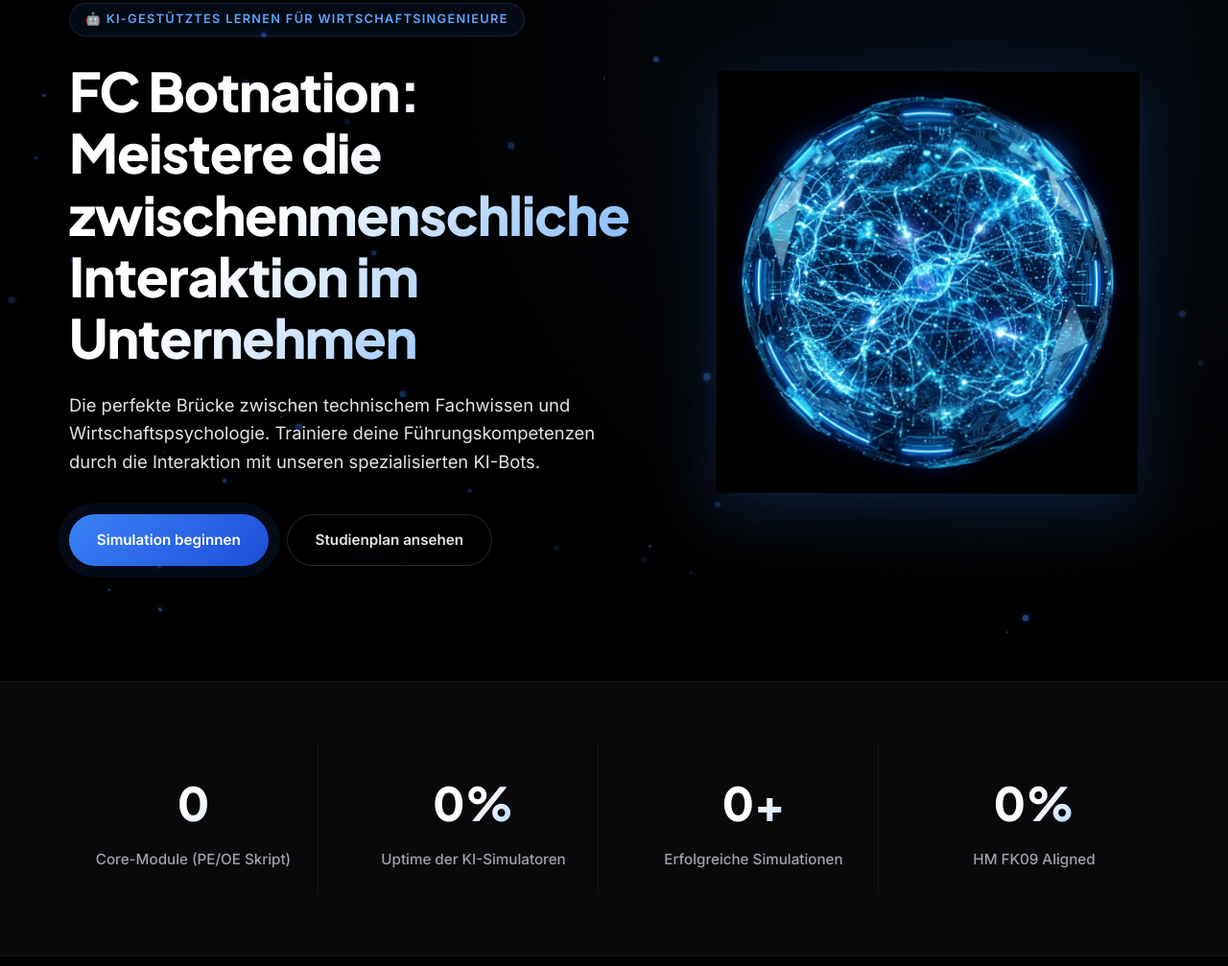
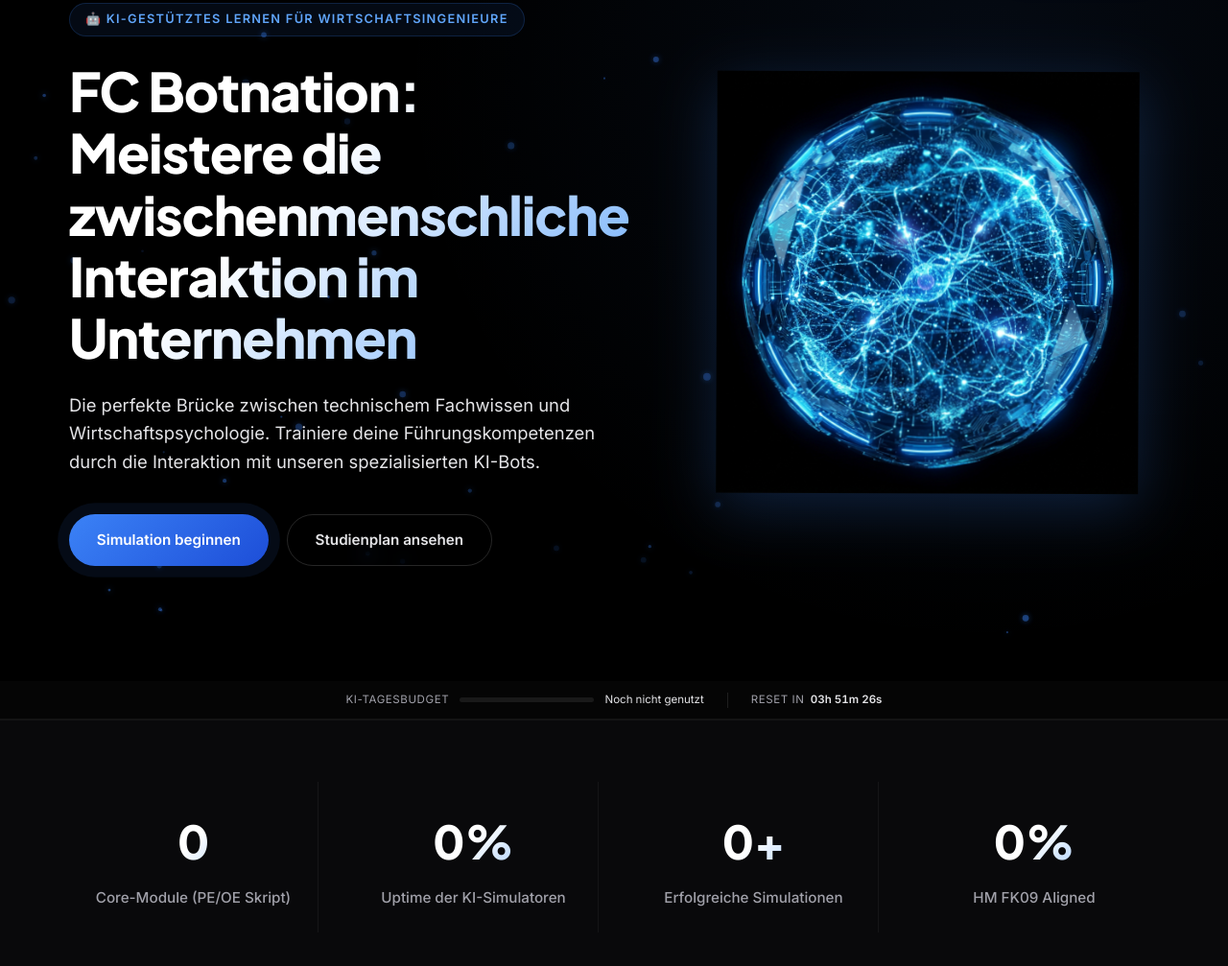
Before and after one commit to lopez-pa/fc-botnation, a website: page index.html in a window 1280 px wide. Shown: the part 90-1097 px from the top of the page at 96% size. Drawn offline with Linux system fonts and the light colour scheme.

Commit message:
Add token status bar with daily countdown

```diff
--- a/index.html
+++ b/index.html
@@ -68,6 +68,26 @@
                 </div>
             </div>
         </section>
+
+        <!-- TOKEN STATUS BAR -->
+        <div class="token-status" id="token-status">
+            <div class="container">
+                <div class="token-status-inner">
+                    <div class="token-info" id="token-info">
+                        <span class="token-label">KI-Tagesbudget</span>
+                        <div class="token-bar-track">
+                            <div class="token-bar-fill" id="token-bar-fill"></div>
+                        </div>
+                        <span class="token-numbers" id="token-numbers">Noch nicht genutzt</span>
+                    </div>
+                    <div class="token-divider"></div>
+                    <div class="token-reset">
+                        <span class="token-reset-label">Reset in</span>
+                        <span class="token-reset-value" id="token-reset-value">—</span>
+                    </div>
+                </div>
+            </div>
+        </div>
 
         <!-- 3. SOCIAL PROOF & METRIKEN -->
         <section class="social-proof reveal" id="metrics-section">
--- a/script.js
+++ b/script.js
@@ -1,11 +1,11 @@
 document.addEventListener('DOMContentLoaded', () => {
-    // Initialize functions
     initNavbarScroll();
     initMobileNav();
     initParticleSystem();
     initIntersectionObserver();
     initFlipCardsTouch();
     initChatbotModal();
+    initTokenStatus();
 });
 
 /* ==========================================
@@ -240,7 +240,57 @@ function initFlipCardsTouch() {
 }
 
 /* ==========================================
-   7. CHATBOT SIMULATOR MODAL
+   7. TOKEN STATUS BAR
+   ========================================== */
+function initTokenStatus() {
+    startResetCountdown();
+}
+
+function startResetCountdown() {
+    const el = document.getElementById('token-reset-value');
+    if (!el) return;
+
+    function tick() {
+        const now = new Date();
+        const midnight = new Date(Date.UTC(
+            now.getUTCFullYear(), now.getUTCMonth(), now.getUTCDate() + 1
+        ));
+        const diff = midnight - now;
+
+        const h = Math.floor(diff / 3600000);
+        const m = Math.floor((diff % 3600000) / 60000);
+        const s = Math.floor((diff % 60000) / 1000);
+
+        el.textContent = `${String(h).padStart(2,'0')}h ${String(m).padStart(2,'0')}m ${String(s).padStart(2,'0')}s`;
+    }
+
+    tick();
+    setInterval(tick, 1000);
+}
+
+function updateTokenBar(rateLimit) {
+    const { limitTokens, remainingTokens } = rateLimit;
+    if (!limitTokens) return;
+
+    const usedTokens = limitTokens - remainingTokens;
+    const pct = Math.min((usedTokens / limitTokens) * 100, 100);
+
+    const fill = document.getElementById('token-bar-fill');
+    const numbers = document.getElementById('token-numbers');
+
+    if (!fill || !numbers) return;
+
+    fill.style.width = pct + '%';
+    fill.classList.remove('warning', 'danger');
+    if (pct >= 90) fill.classList.add('danger');
+    else if (pct >= 65) fill.classList.add('warning');
+
+    const fmt = n => n >= 1000 ? (n / 1000).toFixed(0) + 'k' : n;
+    numbers.textContent = `${fmt(usedTokens)} / ${fmt(limitTokens)} tokens`;
+}
+
+/* ==========================================
+   8. CHATBOT SIMULATOR MODAL
    ========================================== */
 function initChatbotModal() {
     const modal = document.getElementById('chatbot-modal');
@@ -344,6 +394,7 @@ function initChatbotModal() {
             const content = data.content || '';
             conversationHistory.push({ role: 'assistant', content });
             addBotMessage(content, BOT_ICON);
+            if (data.rateLimit) updateTokenBar(data.rateLimit);
 
         } catch (err) {
             typingEl.remove();
--- a/styles.css
+++ b/styles.css
@@ -375,6 +375,91 @@ section {
     width: 440px;
     height: auto;
     animation: float 6s ease-in-out infinite;
+}
+
+/* --- TOKEN STATUS BAR --- */
+.token-status {
+    background: rgba(255, 255, 255, 0.02);
+    border-bottom: 1px solid rgba(255, 255, 255, 0.05);
+    padding: 0.65rem 0;
+}
+
+.token-status-inner {
+    display: flex;
+    align-items: center;
+    justify-content: center;
+    gap: 1.5rem;
+    flex-wrap: wrap;
+}
+
+.token-info {
+    display: flex;
+    align-items: center;
+    gap: 0.7rem;
+}
+
+.token-label {
+    font-size: 0.72rem;
+    color: var(--text-tertiary);
+    white-space: nowrap;
+    text-transform: uppercase;
+    letter-spacing: 0.05em;
+}
+
+.token-bar-track {
+    width: 140px;
+    height: 5px;
+    background: rgba(255, 255, 255, 0.08);
+    border-radius: 9999px;
+    overflow: hidden;
+}
+
+.token-bar-fill {
+    height: 100%;
+    width: 0%;
+    background: linear-gradient(90deg, var(--primary-600), var(--primary-400));
+    border-radius: 9999px;
+    transition: width 0.6s ease, background 0.4s ease;
+}
+
+.token-bar-fill.warning {
+    background: linear-gradient(90deg, #d97706, #fbbf24);
+}
+
+.token-bar-fill.danger {
+    background: linear-gradient(90deg, #dc2626, #f87171);
+}
+
+.token-numbers {
+    font-size: 0.72rem;
+    color: var(--text-secondary);
+    white-space: nowrap;
+    font-variant-numeric: tabular-nums;
+}
+
+.token-divider {
+    width: 1px;
+    height: 16px;
+    background: rgba(255, 255, 255, 0.1);
+}
+
+.token-reset {
+    display: flex;
+    align-items: center;
+    gap: 0.4rem;
+    font-size: 0.72rem;
+    color: var(--text-tertiary);
+}
+
+.token-reset-label {
+    text-transform: uppercase;
+    letter-spacing: 0.05em;
+}
+
+.token-reset-value {
+    color: var(--text-secondary);
+    font-weight: 600;
+    font-variant-numeric: tabular-nums;
 }
 
 /* --- SOCIAL PROOF --- */
```
Also changed, not shown: api/chat.js (+8 -1 lines).
